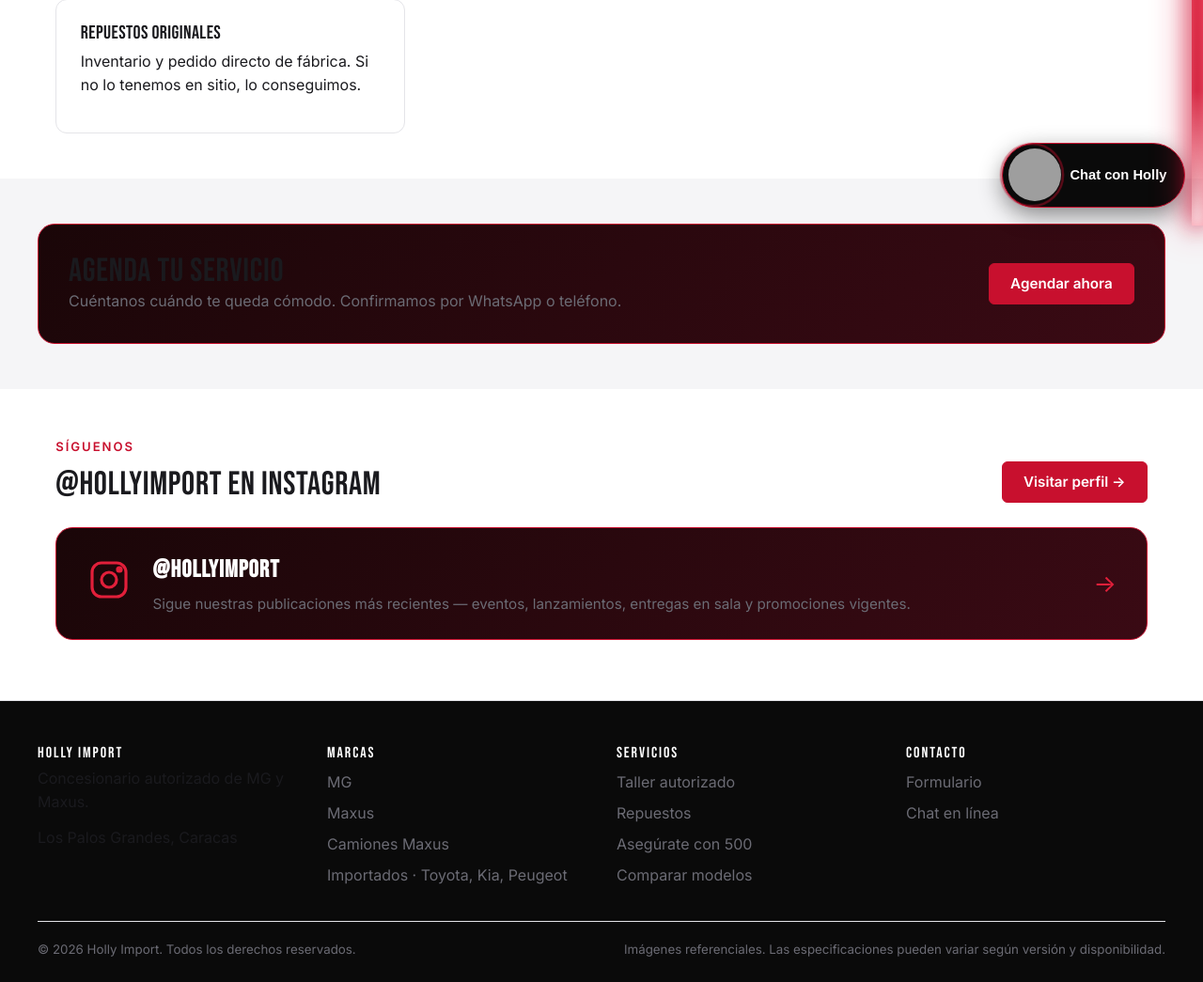
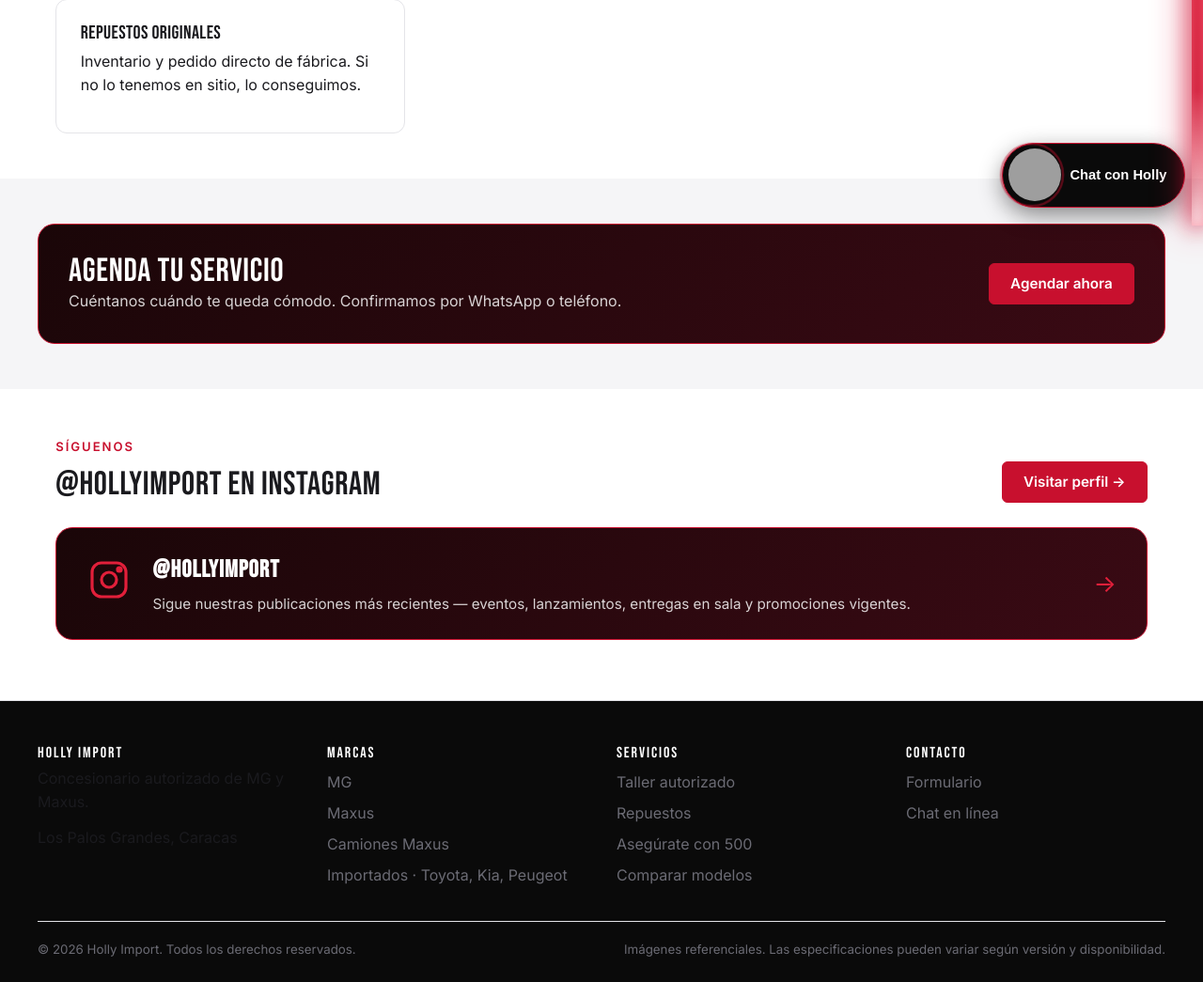
Before and after one commit to lazaruzai-commits/holly-import, a FastAPI app: page /servicio in a window 1280 px wide. Shown: the part 560-1605 px from the top of the page at 94% size. Run offline with FastAPI, Linux system fonts and the light colour scheme; grey boxes are pictures that could not be loaded.

Commit message:
Light theme: force light copy inside the dark-gradient accent blocks
.cta-band ('Agenda tu servicio' on /servicio, 'Listo para conocerlo' on
model pages, etc.), .promo-card__sub and .ig__cta p all sit on the dark
crimson gradients we kept as accents, but were inheriting the light
theme's dark/muted text. Title -> white, body -> white at .82.

Co-Authored-By: Claude Fable 5.1 <noreply@anthropic.com>

```diff
--- a/static/css/holly.css
+++ b/static/css/holly.css
@@ -328,7 +328,7 @@ p  { margin: 0 0 .8em; }
 .promo-card:hover { transform: translateY(-3px); box-shadow: 0 10px 30px rgba(200,16,46,.25); }
 .promo-card__tag { display: inline-block; background: var(--c-crimson); padding: .25rem .6rem; border-radius: var(--r-sm); font-size: .75rem; letter-spacing: .15em; text-transform: uppercase; font-weight: 700; }
 .promo-card__title { font-family: 'Bebas Neue', sans-serif; font-size: 2.2rem; display: block; margin: .9rem 0 .3rem; }
-.promo-card__sub { color: var(--c-muted); display: block; }
+.promo-card__sub { color: rgba(255,255,255,.82); display: block; }
 .promo-card__cta { display: block; margin-top: 1.2rem; color: var(--c-crimson-2); font-weight: 600; }
 
 @media (max-width: 880px) {
@@ -626,7 +626,7 @@ a.promo-feature__inner:hover {
 .ig__cta:hover { transform: translateY(-2px); box-shadow: 0 10px 30px rgba(200,16,46,.3); }
 .ig__cta-icon { color: var(--c-crimson-2); flex-shrink: 0; }
 .ig__cta strong { display: block; font-family: 'Bebas Neue', sans-serif; font-size: 1.6rem; letter-spacing: .04em; margin-bottom: .25rem; }
-.ig__cta p { color: var(--c-muted); margin: 0; font-size: .95rem; }
+.ig__cta p { color: rgba(255,255,255,.82); margin: 0; font-size: .95rem; }
 .ig__cta-arrow { font-size: 1.6rem; color: var(--c-crimson-2); margin-left: auto; flex-shrink: 0; }
 @media (max-width: 600px) {
   .ig__cta { flex-wrap: wrap; padding: 1.2rem; }
@@ -1290,8 +1290,11 @@ input:focus, textarea:focus, select:focus { outline: 2px solid var(--c-crimson);
   padding: 2rem;
   display: flex; justify-content: space-between; align-items: center; gap: 1.5rem; flex-wrap: wrap;
 }
-.cta-band h2 { margin: 0; }
-.cta-band p { color: var(--c-muted); margin: 0; }
+/* The band keeps its dark crimson gradient as an accent — force light copy
+   so the light-theme body text doesn't inherit into it. */
+.cta-band { color: var(--c-white); }
+.cta-band h2 { margin: 0; color: var(--c-white); }
+.cta-band p { color: rgba(255,255,255,.82); margin: 0; }
 
 /* ---------- contact form ---------- */
 
```
